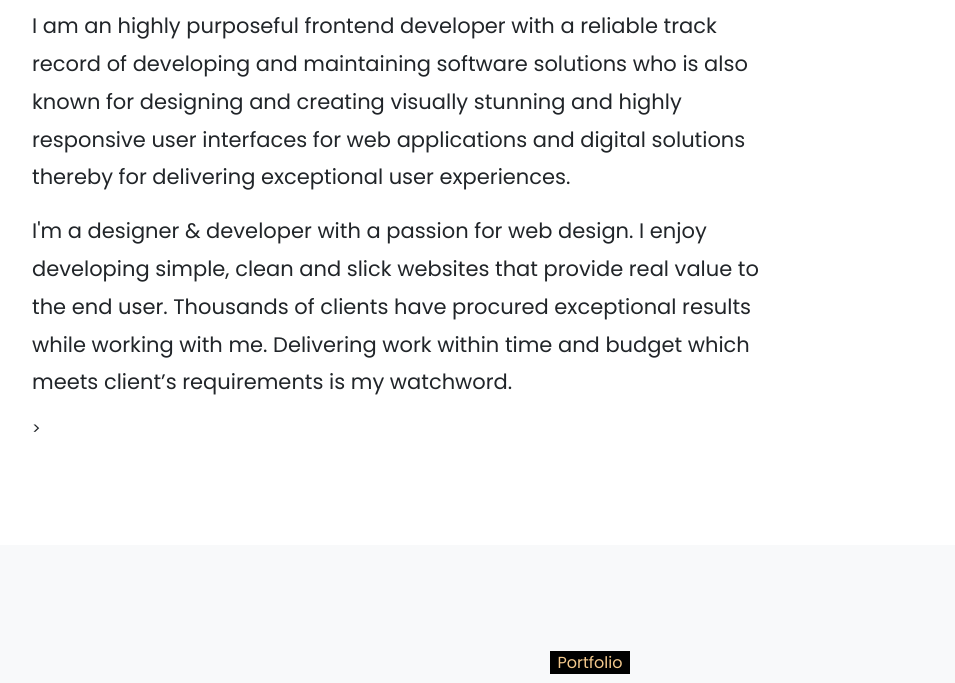
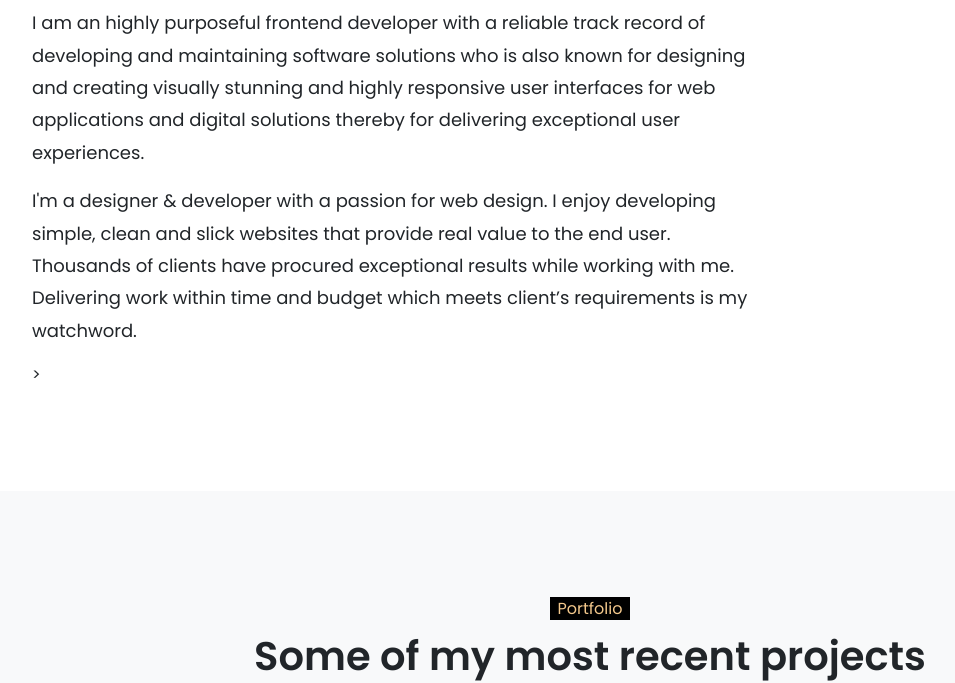
Before and after one commit to cherish-an1/Ngozi-Anozie, a plain HTML site: page index.html in a window 1280 px wide. Shown: the part 1084-1767 px from the top of the page, without its empty margins (50-1005 px from the left). Drawn offline with Linux system fonts and the light colour scheme.

Commit message:
new change

```diff
--- a/index.html
+++ b/index.html
@@ -122,8 +122,8 @@
         <div class="row">
           <div class="col-lg-8 text-center text-lg-start wow fadeInUp">
             <h2 class="text-8 fw-400 mb-3">Hi, I'm <span class="fw-700 border-bottom border-3 border-primary">Ngozi Anozie</span></h2>
-            <p class="text-5">I am an highly purposeful frontend developer with a reliable track record of developing and maintaining software solutions who is also known for designing and creating visually stunning and highly responsive user interfaces for web applications and digital solutions thereby for delivering exceptional user experiences.</p>
-            <p class="text-5">I'm a designer & developer with a passion for web design. I enjoy developing simple, clean and slick websites that provide real value to the end user. Thousands of clients have procured exceptional results while working with me. Delivering work within time and budget which meets client’s requirements is my watchword.</p>
+            <p class="text-4">I am an highly purposeful frontend developer with a reliable track record of developing and maintaining software solutions who is also known for designing and creating visually stunning and highly responsive user interfaces for web applications and digital solutions thereby for delivering exceptional user experiences.</p>
+            <p class="text-4">I'm a designer & developer with a passion for web design. I enjoy developing simple, clean and slick websites that provide real value to the end user. Thousands of clients have procured exceptional results while working with me. Delivering work within time and budget which meets client’s requirements is my watchword.</p>
           </div>
         </div>
 >
```
